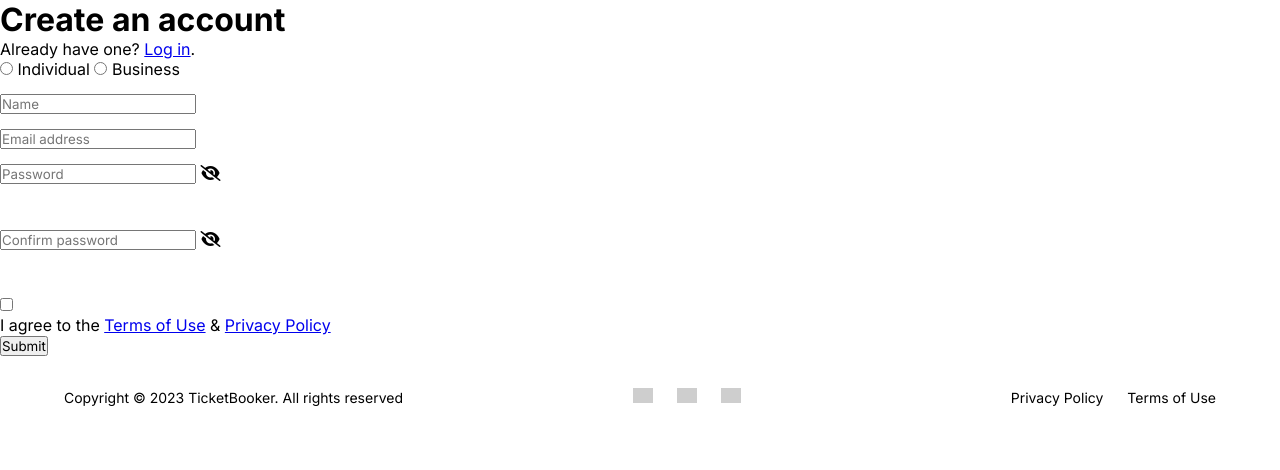
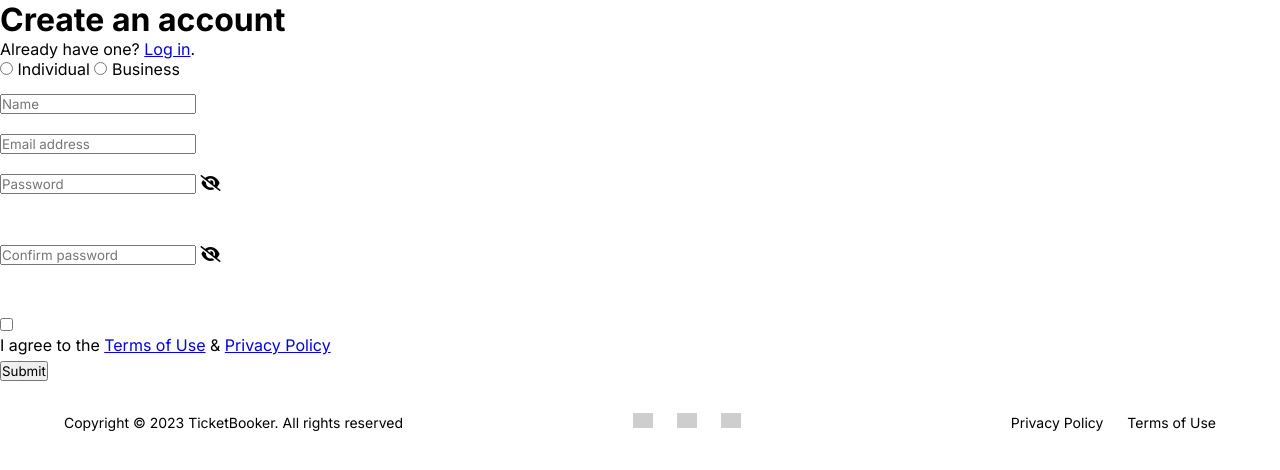
Before and after one commit to lorikagajs/Ueb-2, a PHP site: page /signup.php in a window 1280 px wide. Shown: the part 98-568 px from the top of the page. Run offline with PHP 8.4, Linux system fonts and the light colour scheme; some libraries are stand-ins or nearby versions; grey boxes are pictures that could not be loaded.

Commit message:
Update signup.php

```diff
--- a/TicketBooker - Front/public/signup.php
+++ b/TicketBooker - Front/public/signup.php
@@ -138,6 +138,7 @@ if (isset($_POST['submit'])) {
 .error {
     color: red;
     font-size: 0.8em;
+		margin-bottom: 5px
 }
 
 .input{
@@ -225,9 +226,10 @@ if (isset($_POST['submit'])) {
 
 
 				<div class="password">
-					<input type="password" name="password_confirm" required="required" placeholder="Confirm password" class="input" id="passwordInput2">
-					<i class="fa-solid fa-eye-slash toggle-visibility" id="toggle-visibility-2"></i>
-				</div>
+        <input type="password" name="password_confirm" required="required" placeholder="Confirm password" class="input" id="passwordInput2">
+        <i class="fa-solid fa-eye-slash toggle-visibility" id="toggle-visibility-2"></i>
+        </div>
+        <div class="error"><?php echo $confirmPasswordErr; ?></div>
 
 				<div id="checkbox">
 					<input type="checkbox" name="checkbox" id="check" required="required">
```
